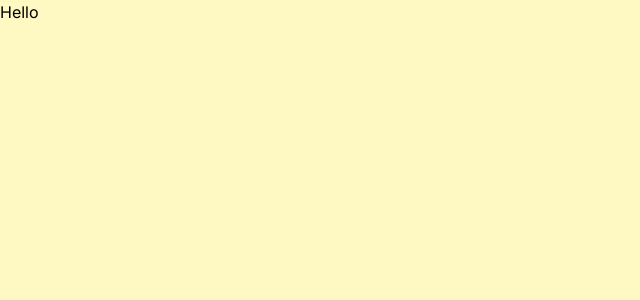
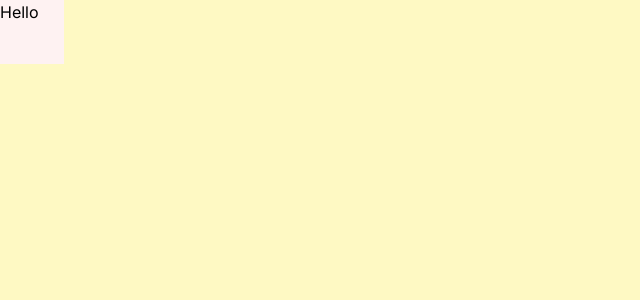
Before and after one commit to ramananj34/hack-app, a Next.js app: page / in a window 1280 px wide. Shown: the top 300 px of the page, without its empty margins (0-640 px from the left). Built offline with nearby package versions, Linux system fonts and the light colour scheme.

Commit message:
do more tests

```diff
--- a/app/page.js
+++ b/app/page.js
@@ -2,8 +2,8 @@ import Image from "next/image";
 
 export default function Home() {
   return (
-    <div className="h-screen w-screen bg-yellow-100 text-gray">
-      <div className="absolute left-0 top-0 h-16 w-16 bg-red">
+    <div className="h-screen w-screen bg-yellow-100">
+      <div className="absolute left-0 top-0 h-16 w-16 bg-red-50">
         Hello
       </div>
     </div>
```
